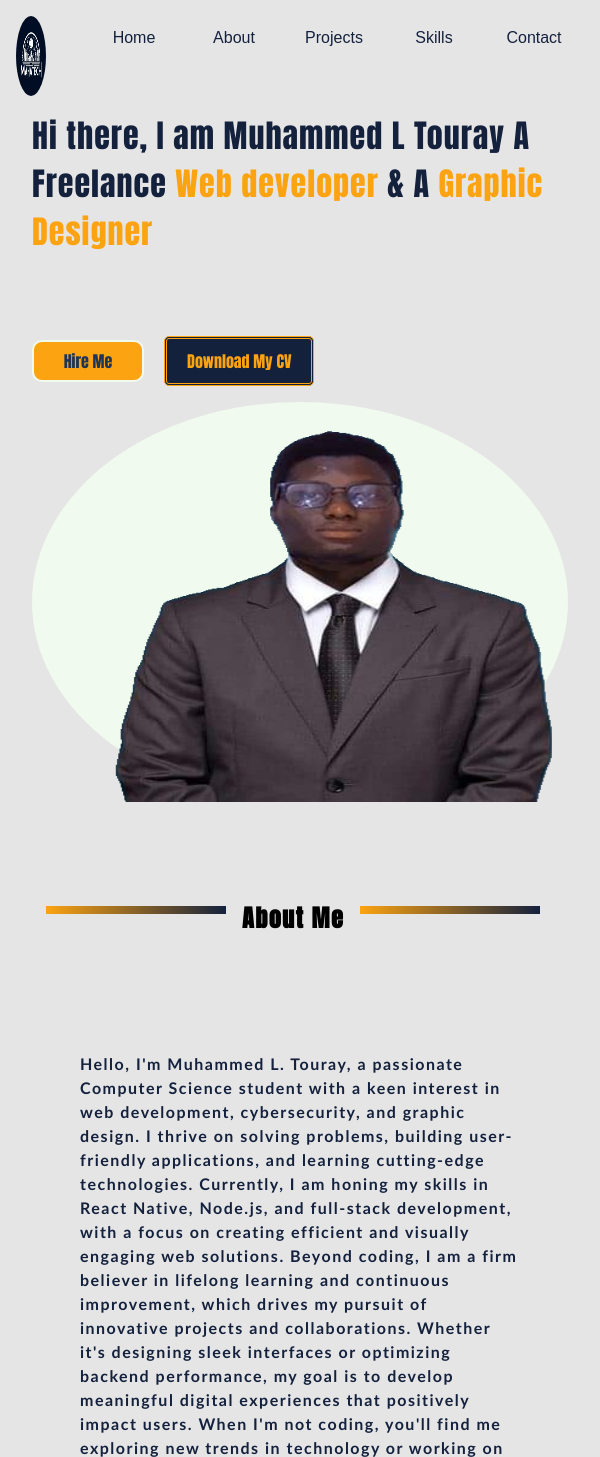
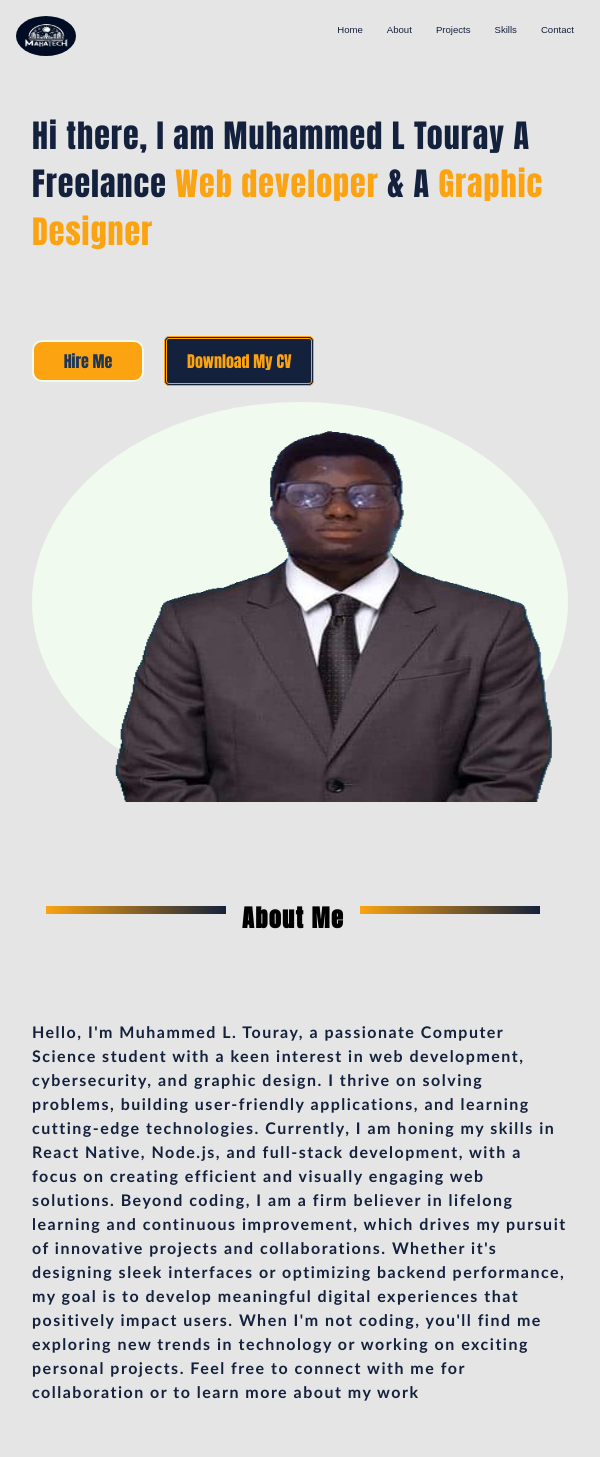
Before and after one commit to maha-2ray/mahatech_portfolio, a plain HTML site: page index.html in a window 600 px wide. Shown: the top 1457 px of the page. Drawn offline with nearby package versions, Linux system fonts and the light colour scheme.

Commit message:
made some small adjustments on the responsiveness

```diff
--- a/styles.css
+++ b/styles.css
@@ -19,7 +19,7 @@ STYLE OF THE HEADER ELEMENT AND IT'S CHILDREN
     flex-direction: row;
     width: 100%;
     height: 10vh;
-   background: #e5e5e5;
+    background: #e5e5e5;
     box-sizing: border-box;
     padding: 1em;
     justify-content: space-between;
@@ -29,10 +29,10 @@ STYLE OF THE HEADER ELEMENT AND IT'S CHILDREN
     height: 10vh;
     border-radius: 50%;
 }
-.nav{
+/* .nav{
     display: flex;
     justify-items: flex-end;
-}
+} */
 .nav-link{
     margin: 10px;
     text-decoration: none;
@@ -42,7 +42,6 @@ STYLE OF THE HEADER ELEMENT AND IT'S CHILDREN
     height: 1.5rem;
     width: 5rem;
     text-align: center;
-    border-radius: 10px;
 }
 .nav-link:hover{
     color: #fca311;
@@ -149,7 +148,7 @@ STYLES TO THE REST OF THE PAGE
     text-align: center;
 }
 .about_message{
-    padding:  5em 5em;
+    padding:  3em 3em;
     font-family: 'Gill Sans', 'Gill Sans MT', Calibri, 'Trebuchet MS', sans-serif;
     color: #14213d;
     font-weight: bold;
@@ -231,6 +230,13 @@ STYLES TO THE REST OF THE PAGE
     margin: 2px;
 }
 @media (min-width: 400px) and (max-width: 700px){
+    .nav-link{
+        font-size: .6em;
+    }
+    .logo{
+        width: 10vw;
+        height: 5vh;
+    }
     .info{
         width: 100%;
     }
@@ -257,6 +263,10 @@ STYLES TO THE REST OF THE PAGE
     }
     .about{
         padding: 0;
+    }
+    .about_message{
+        padding-left: 2em;
+        padding-right: 2em;
     }
     .projects{
         margin: 0;
```
